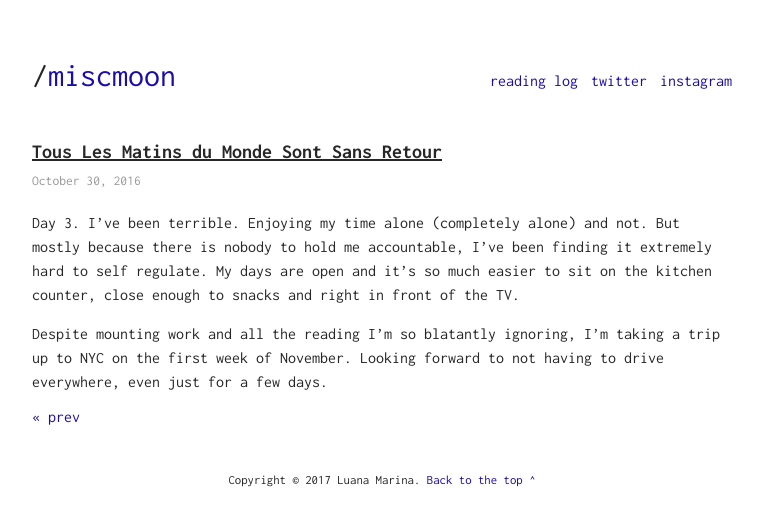
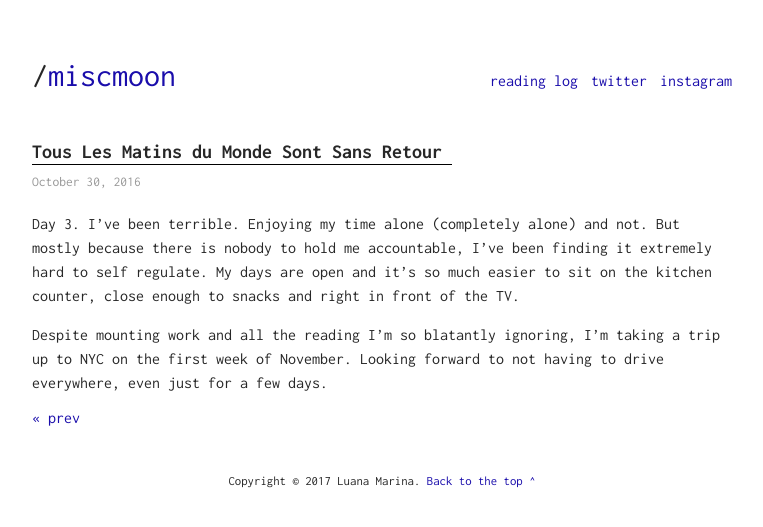
Before and after one commit to miscmoon/miscmoon.github.io, a Jekyll site: the page built from _posts/2016-10-30-Tous-les-matines.md, in a window 1280 px wide. Shown: the top 527 px of the page, without its empty margins (258-1021 px from the left). Built offline with Jekyll 4.4.1, drawn with Linux system fonts in a browser that asks for light colours.

Commit message:
Create main.scss

```diff
--- a/assets/css/main.scss
+++ b/assets/css/main.scss
@@ -173,7 +173,8 @@ img {
 			font-family: 'Inconsolata';
 			padding-right: 10px;
 			padding-bottom: 2px;
-			text-decoration: underline;
+			text-decoration: none;
+			border-bottom: #000 1px solid;
 			font-weight: 700;
 		}
 	}
```
